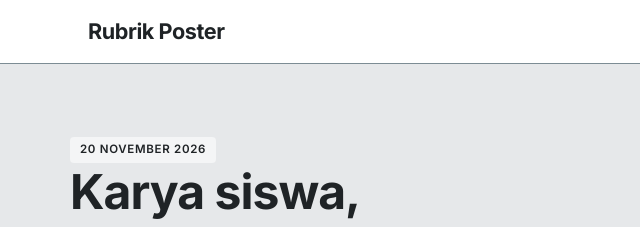
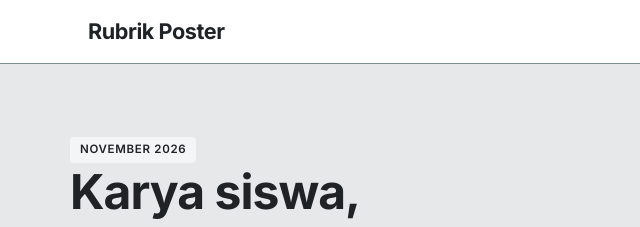
Before and after one commit to ilhamwii3/rubrik-poster, a plain HTML site: page index.html in a window 1280 px wide. Shown: the top 227 px of the page, 0-640 px from the left. Drawn offline with nearby package versions, Linux system fonts and the light colour scheme; no server answers.

Commit message:
Update index.html

```diff
--- a/index.html
+++ b/index.html
@@ -14,7 +14,7 @@
 
 
   <section class="hero">
-  <span class="badge" id="eventDate">20 November 2026</span>
+  <span class="badge" id="eventDate">November 2026</span>
 
   <!-- Teks judul dibuat lebih singkat -->
   <h1>Karya siswa,<br>diapresiasi.</h1>
```
